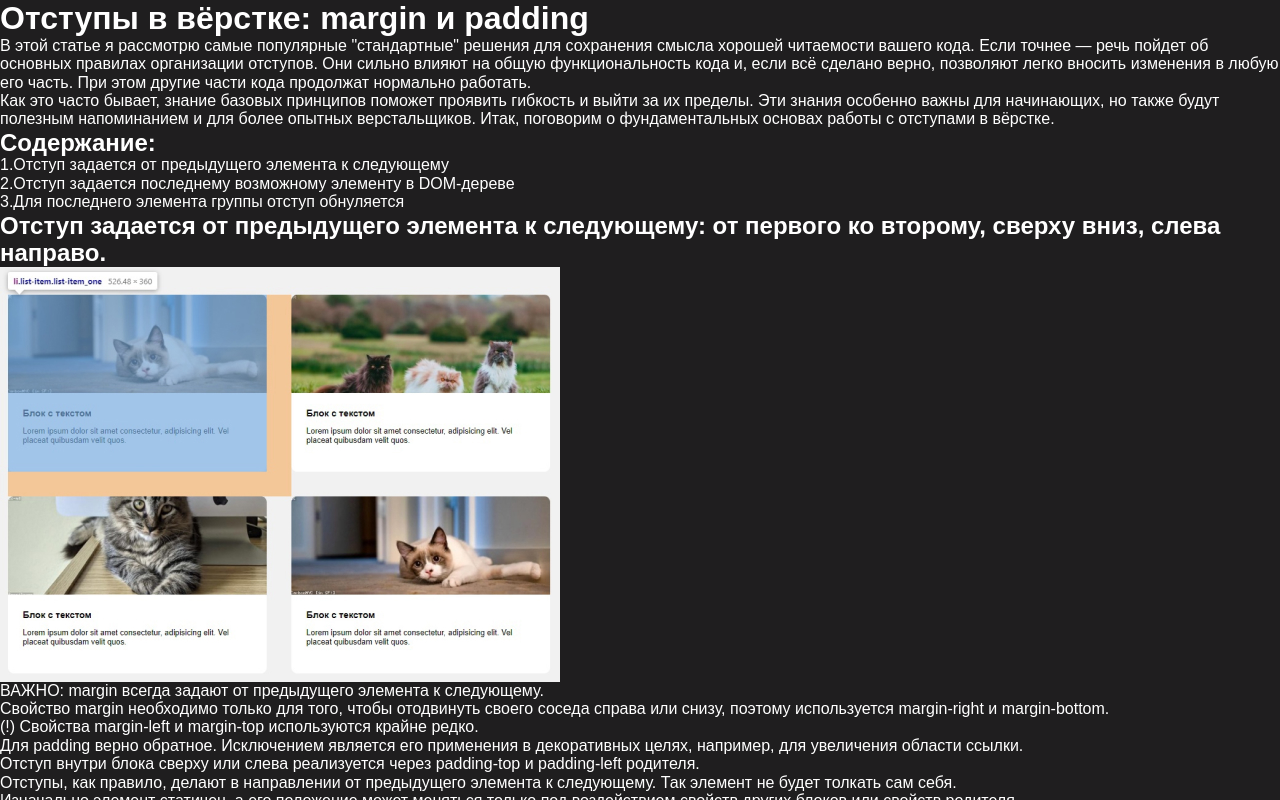
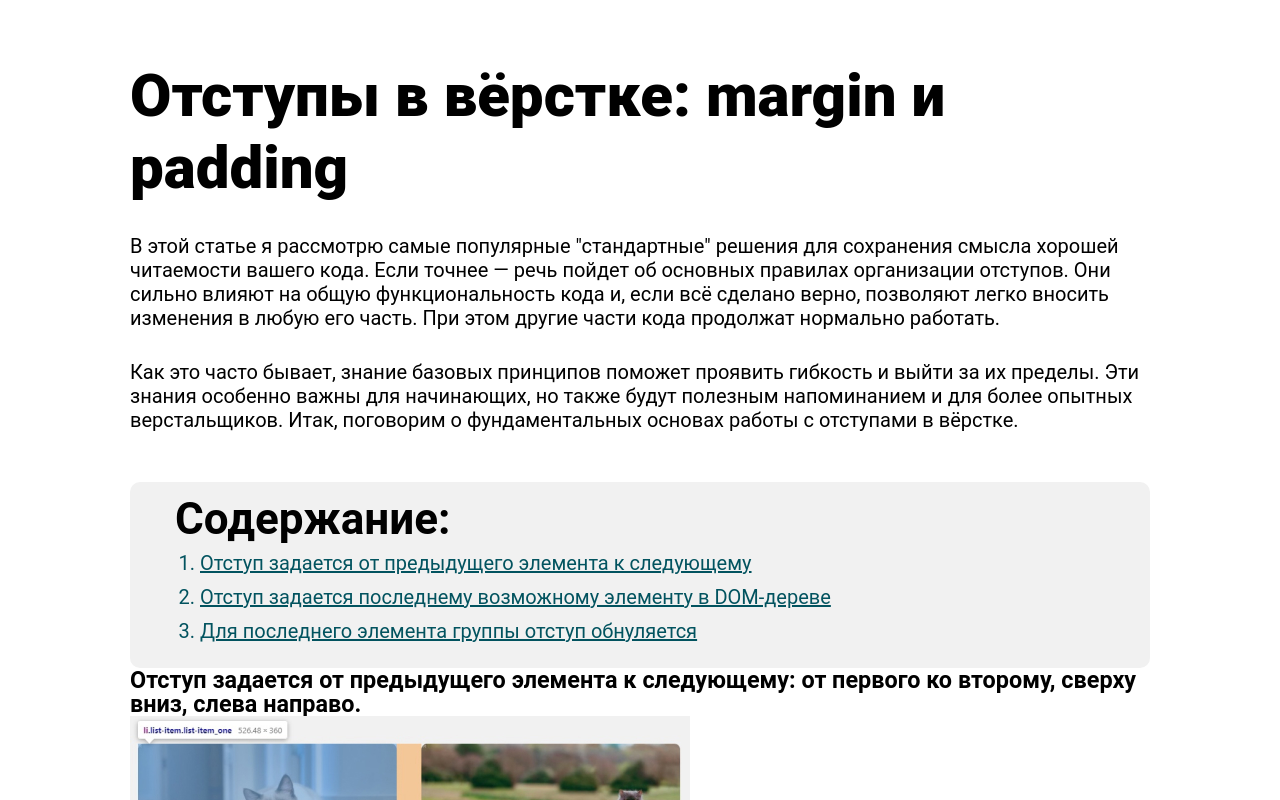
Before and after one commit to Jest78/indentation, a plain HTML site: page index.html in a window 1280 px wide. Shown: the top 800 px of the page. Drawn offline with Linux system fonts and the light colour scheme.

Commit message:
09.05.24

```diff
--- a/index.html
+++ b/index.html
@@ -10,11 +10,12 @@
 
 <body>
   <article class="main">
-    <h1 class="main-title">
+    <section class="intro">
+      <div class="container">
+        <h1 class="intro-title">
           Отступы в вёрстке: margin и padding
         </h1>
 
-    <section class="intro">
         <p class="intro__text">
           В этой статье я рассмотрю самые популярные "стандартные" решения для сохранения смысла
           хорошей читаемости вашего кода.
@@ -30,24 +31,31 @@
           но также будут полезным напоминанием и для более опытных верстальщиков.
           Итак, поговорим о фундаментальных основах работы с отступами в вёрстке.
         </p>
+      </div>
     </section>
 
     <section class="navigation">
+      <div class="container">
+        <div class="navigation__group">
           <nav>
             <h2 class="navigation__title">Содержание:</h2>
             <ol class="navigation__ol">
-          <li class="navigation__li">1.Отступ задается от предыдущего элемента к следующему</li>
-          <li class="navigation__li">2.Отступ задается последнему возможному элементу в DOM-дереве</li>
-          <li class="navigation__li">3.Для последнего элемента группы отступ обнуляется</li>
+              <li class="navigation__li"><a href="#link1">Отступ задается от предыдущего элемента к следующему</a></li>
+              <li class="navigation__li"><a href="#link2">Отступ задается последнему возможному элементу в DOM-дереве</a></li>
+              <li class="navigation__li"><a href="#link3">Для последнего элемента группы отступ обнуляется</a></li>
             </ol>
           </nav>
+        </div>
+      </div>
+
     </section>
 
     <section class="from-previous">
-      <h2 class="from-previous__title">
+      <div class="container">
+        <h3 class="from-previous__title" id="link1">
           Отступ задается от предыдущего элемента к следующему:
           от первого ко второму, сверху вниз, слева направо.
-      </h2>
+        </h3>
         <figure class="from-previous__figure">
           <img src="/img/image 1.jpg" alt="" class="from-previous__img">
           <figcaption></figcaption>
@@ -86,12 +94,14 @@
           <img src="/img/image 2.jpg" alt="" class="from-previous__img">
           <figcaption></figcaption>
         </figure>
+      </div>
     </section>
 
     <section class="last-dom-element">
-      <h2 class="last-dom-element__title">
+      <div class="container">
+        <h3 class="last-dom-element__title" id="link2">
           Отступ задается последнему возможному элементу в DOM-дереве
-      </h2>
+        </h3>
         <p class="last-dom-element__text">
           Вообще, margin задают исключительно между соседними элементами DOM-дерева.
           Для примера, посмотрите на этот список:
@@ -141,12 +151,14 @@
           кто будет верстать после вас. Кроме того, возможны серьёзные проблемы
           при динамическом дублировании или выводе вёрстки с нестандартной структурой отступов.
         </p>
+      </div>
     </section>
 
     <section class="zero-indentation">
-      <h2 class="zero-indentation__title">
+      <div class="container">
+        <h3 class="zero-indentation__title" id="link3">
           Для последнего элемента группы отступ всегда обнуляется
-      </h2>
+        </h3>
         <p class="zero-indentation__text">
           Для наглядности возьмём наш предыдущий пример с рецептами
         </p>
@@ -204,11 +216,12 @@
           <img src="img/image 15.jpg" alt="" class="zero-indentation__img">
           <figcaption></figcaption>
         </figure>
-
+      </div>
     </section>
 
     <section class="summary">
-      <h2 class="summary__title">Подытожим:</h2>
+      <div class="container">
+        <h3 class="summary__title">Подытожим:</h3>
         <ul class="summary__list">
           <li class="summary__item">
             — отступы задаём от предыдущего элемента к следующему
@@ -231,6 +244,7 @@
           Иногда базовые принципы приходится нарушать в угоду дизайнерского решения или простоты вёрстки.
           Но для этого эти принципы необходимо хорошо знать.
         </p>
+      </div>
     </section>
   </article>
 </body>
--- /dev/null
+++ b/styles/1intro.css
@@ -0,0 +1,14 @@
+.intro {
+  padding-top: 60px;
+}
+
+.intro-title {
+  font-weight: 900;
+  font-size: 60px;
+  line-height: 120%;
+  margin-bottom: 30px;
+}
+
+.intro__text:not(:last-child) {
+  margin-bottom: 30px;
+}
--- /dev/null
+++ b/styles/2navigation.css
@@ -0,0 +1,33 @@
+.navigation {
+  padding-top: 50px;
+}
+
+.navigation__group {
+  padding-top: 25px;
+  padding-bottom: 25px;
+  background-color: #f1f1f1;
+  border-radius: 10px;
+}
+
+.navigation__title {
+  font-weight: 700;
+  font-size: 44px;
+  padding-left: 45px;
+  margin-bottom: 20px;
+}
+
+.navigation__ol {
+  padding-left: 70px;
+  list-style-type:  decimal
+
+}
+
+.navigation__li {
+  margin-bottom: 10px;
+  color: #02535F;
+  text-decoration: underline;
+}
+
+.navigation__li:last-child {
+  margin-bottom: 0px;
+}
--- a/styles/style.css
+++ b/styles/style.css
@@ -1,8 +1,8 @@
-@import url(normalize.css);
+@import url(../styles/normalize.css);
+@import url(../styles/0main.css);
+@import url(../styles/1intro.css);
+@import url(../styles/2navigation.css);
 @import url();
-@import url();
-@import url();
-
 
 html {
   position: relative;
@@ -20,15 +20,17 @@ body {
   overflow-x: hidden;
   min-width: 320px;
   min-height: 100vh;
-  font-family: Arial, sans-serif;
-  -webkit-font-smoothing: antialiased;
+  font-family: "Roboto", sans-serif;
+  font-weight: 400;
+  font-size: 20px;
+  line-height: 120%;
+  /* -webkit-font-smoothing: antialiased;
   -moz-osx-font-smoothing: grayscale;
   text-rendering: optimizeLegibility;
   -webkit-tap-highlight-color: rgba(0, 0, 0, 0);
   -webkit-tap-highlight-color: transparent;
-  font-size: 16px;
   color: #FFFFFF;
-  background-color: #1f1e1f;
+  background-color: #1f1e1f; */
 }
 
 
@@ -112,3 +114,7 @@ iframe {
   padding-top: 50px;
   padding-bottom: 50px;
 }
+
+/* .main {
+  padding-top: 50px;
+} */
```
Also changed, not shown: styles/from-previous.css (added), styles/last-dom-element.css (added), styles/summary.css (added), styles/zero-indentation.css (added), 1 other file. Lines whose indentation alone changed are shown as unchanged.
